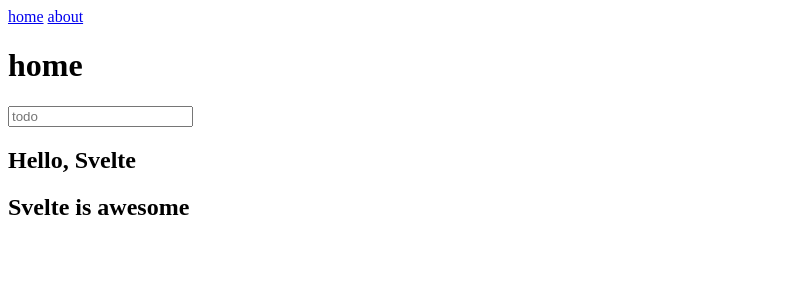
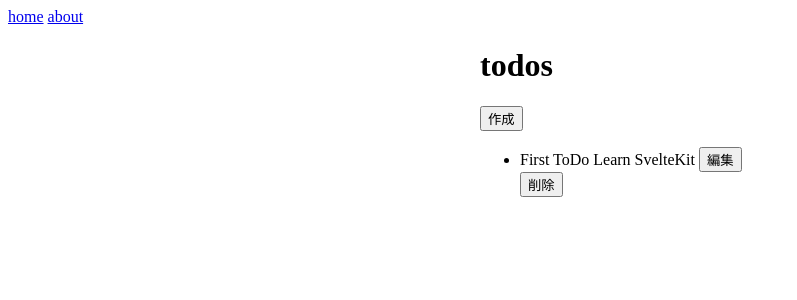
Before and after one commit to afuku08/svelte-todo, a SvelteKit app: page / in a window 1280 px wide. Shown: the top 300 px of the page, without its empty margins (0-797 px from the left). Built offline with nearby package versions, Linux system fonts and the light colour scheme; no server answers.

Commit message:
作成画面、編集（途中）追加

```diff
--- /dev/null
+++ b/src/lib/server/database.ts
@@ -0,0 +1,57 @@
+// In a real app, this data would live in a database,
+// rather than in memory. But for now, we cheat.
+import type { Todo } from '$lib/types';
+const db = new Map();
+
+export function getTodos(userid: string) {
+	if (!db.get(userid)) {
+		db.set(userid, [{
+			id: crypto.randomUUID(),
+			title: 'First ToDo',
+			description: 'Learn SvelteKit',
+			done: false
+		}]);
+	}
+
+	return db.get(userid);
+}
+
+export function createTodo(userid: string, title: string, description: string) {
+	if (title === '' || description === '') {
+		throw new Error('todo must have a title and description');
+	}
+
+	const todos = db.get(userid);
+
+	if (todos.find((todo: Todo) => todo.title === title)) {
+		throw new Error('todos title must be unique');
+	}
+
+	todos.push({
+		id: crypto.randomUUID(),
+		title,
+		description,
+		done: false
+	});
+}
+
+export function deleteTodo(userid: string, todoid: string) {
+	const todos = db.get(userid);
+	const index = todos.findIndex((todo: Todo) => todo.id === todoid);
+
+	if (index !== -1) {
+		todos.splice(index, 1);
+	}
+}
+
+export function updateTodo(userid: string, todoid: string, title: string, description: string) {
+	if (title === '' || description === '') {
+		throw new Error('todo must have a title and description');
+	}
+
+	const todos = db.get(userid);
+	const index = todos.findIndex((todo: Todo) => todo.id === todoid);
+
+	todos[index].title = title;
+	todos[index].description = description;
+}
--- /dev/null
+++ b/src/lib/types.ts
@@ -0,0 +1,6 @@
+export type Todo = {
+    id: string;
+    title: string;
+    description: string;
+    done: boolean;
+};
--- /dev/null
+++ b/src/routes/+page.server.ts
@@ -0,0 +1,54 @@
+import { fail } from '@sveltejs/kit';
+import type { RequestEvent } from '@sveltejs/kit';
+import * as db from '$lib/server/database.js';
+
+export function load({ cookies }: RequestEvent) {
+	let id = cookies.get('userid');
+
+	if (!id) {
+		id = crypto.randomUUID();
+		cookies.set('userid', id, { path: '/' });
+	}
+
+	return {
+		todos: db.getTodos(id)
+	};
+}
+
+export const actions = {
+	create: async ({ cookies, request }: RequestEvent) => {
+		const data = await request.formData();
+        const userid = cookies.get('userid');
+        const description = data.get('description');
+
+        if (typeof userid !== 'string' || typeof description !== 'string') {
+            return fail(400, {
+                error: 'Invalid user ID or description',
+            });
+        }
+
+		try {
+			db.createTodo(userid, 'test', description);
+		} catch (error) {
+            const message = error instanceof Error ? error.message : 'Unknown error';
+			return fail(422, {
+				description: data.get('description'),
+				error: message,
+			});
+		}
+	},
+
+	delete: async ({ cookies, request }: RequestEvent) => {
+		const data = await request.formData();
+        const userid = cookies.get('userid');
+        const description = data.get('description');
+
+        if (typeof userid !== 'string' || typeof description !== 'string') {
+            return fail(400, {
+                error: 'Invalid user ID or description',
+            });
+        }
+
+		db.deleteTodo(userid, description);
+	}
+};
--- a/src/routes/+page.svelte
+++ b/src/routes/+page.svelte
@@ -1,36 +1,59 @@
 <script>
-    const todos = $state([
-        { id: 1, title: "Hello, Svelte"},
-        { id: 2, title: "Svelte is awesome"},
-    ]);
+	import { fly, slide } from 'svelte/transition';
+	import { enhance } from '$app/forms';
 
-    let uid = todos.length + 1;
+	let { data, form } = $props();
 </script>
 
-<h1>home</h1>
+<div class="centered">
+	<h1>todos</h1>
 
-<div>
-    <input
-        placeholder="todo"
-        onkeydown={(e) => {
-            if (e.key !== 'Enter') return;
+	{#if form?.error}
+		<p class="error">{form.error}</p>
+	{/if}
 
-            todos.push({
-                id: uid++,
-                title: e.currentTarget.value
-            });
+    <a href="./add">
+        <button type="submit">作成</button>
+    </a>
 
-            e.currentTarget.value = '';
-        }}
-    />
+	<ul class="todos">
+		{#each data.todos as todo (todo.id)}
+			<li in:fly={{ y: 20 }} out:slide>
+				<span>{todo.title}</span>
+				<span>{todo.description}</span>
+				<a href="/change?id={todo.id}&title={todo.title}&description={todo.description}">
+					<button type="submit">編集</button>
+				</a>
+				<form method="POST" action="?/delete" use:enhance>
+					<input type="hidden" name="id" value={todo.id} />
+					<input type="hidden" name="title" value={todo.title} />
+					<input type="hidden" name="description" value={todo.description} />
+					<button aria-label="Mark as complete">削除</button>
+				</form>
+			</li>
+		{/each}
+	</ul>
 </div>
 
-{#snippet showTodo(post)}
-    <article>
-        <h2>{post.title}</h2>
-    </article>
-{/snippet}
+<style>
+	.centered {
+		max-width: 20em;
+		margin: 0 auto;
+	}
 
-{#each todos as todo}
-    {@render showTodo(todo)}
-{/each}
+	label {
+		width: 100%;
+	}
+
+	input {
+		flex: 1;
+	}
+
+	span {
+		flex: 1;
+	}
+
+	.saving {
+		opacity: 0.5;
+	}
+</style>
```
Also changed, not shown: src/routes/add/+page.server.ts (added, +39 -0 lines), src/routes/add/+page.svelte (added, +22 -0 lines), src/routes/change/+page.svelte (added, +22 -0 lines), src/routes/remove.svg (added).
